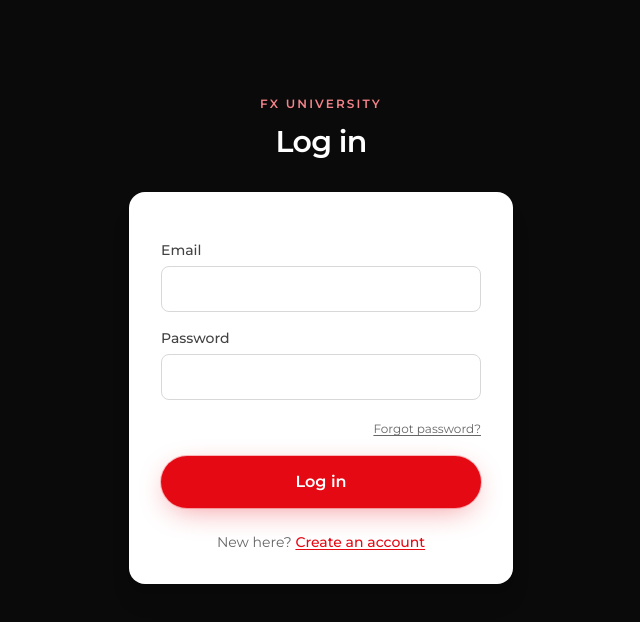
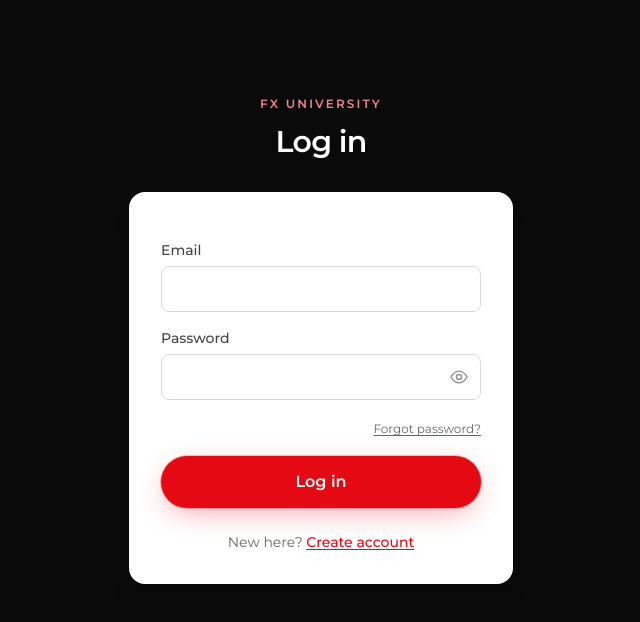
Before and after one commit to joshuashama19-tech/fx-uni, a Next.js app: page /login in a window 1280 px wide. Shown: the top 622 px of the page, without its empty margins (319-959 px from the left). Built offline with nearby package versions, Linux system fonts and the light colour scheme; no server answers.

Commit message:
Clean up site-wide UX copy and auth screens

```diff
--- a/app/get-started/page.tsx
+++ b/app/get-started/page.tsx
@@ -97,6 +97,7 @@ export default async function GetStartedPage({
               icon={<IconMail className="h-5 w-5" />}
               title="Check your email"
               body={`We sent a confirmation link to ${params.email ?? "your email address"}. Click it to activate your account, then come back here.`}
+              note="Can't find it? Check your Spam, Junk, or Promotions folder."
             />
           ) : params.status === "no-access" ? (
             <StatusPanel
@@ -150,11 +151,13 @@ function StatusPanel({
   title,
   body,
   tone = "info",
+  note,
 }: {
   icon: ReactNode;
   title: string;
   body: string;
   tone?: "info" | "warning";
+  note?: string;
 }) {
   const colors = tone === "warning" ? "bg-brand-50 text-brand-700" : "bg-ink-50 text-ink-700";
   return (
@@ -163,6 +166,11 @@ function StatusPanel({
       <div>
         <p className="text-sm font-semibold">{title}</p>
         <p className="mt-0.5 text-sm leading-relaxed">{body}</p>
+        {/* Only passed by the verify-email panel above — the "check your
+            spam folder" tip, moved here from SignupForm so it's shown while
+            the student is actually waiting for the email, not only on the
+            form before it's sent. */}
+        {note ? <p className="mt-1.5 text-xs leading-relaxed text-ink-500">{note}</p> : null}
       </div>
     </div>
   );
--- a/app/learn/[module]/[lesson]/page.tsx
+++ b/app/learn/[module]/[lesson]/page.tsx
@@ -46,7 +46,7 @@ export default async function LessonPage({
         </Link>{" "}
         /{" "}
         <Link href={`/learn/${mod.slug}`} className="hover:text-ink-800">
-          Module {mod.order}
+          Module {mod.order}: {mod.title}
         </Link>{" "}
         / Lesson {lesson.order}
       </p>
--- a/app/learn/[module]/exercises/page.tsx
+++ b/app/learn/[module]/exercises/page.tsx
@@ -50,7 +50,7 @@ export default async function ExercisesPage({ params }: { params: Promise<{ modu
               type="submit"
               className="rounded-full bg-brand-600 px-5 py-2.5 text-sm font-semibold text-white hover:bg-brand-700"
             >
-              ✓ Mark Exercises Complete
+              Mark Exercises Complete
             </button>
           </form>
         )}
--- a/app/login/page.tsx
+++ b/app/login/page.tsx
@@ -6,8 +6,9 @@ import { checkCourseAccess } from "@/lib/access";
 import { signInAction } from "@/lib/auth/actions";
 import { Container } from "@/components/ui/Container";
 import { siteConfig } from "@/lib/course-data";
+import { PasswordField } from "@/components/auth/PasswordField";
 
-export const metadata: Metadata = { title: "Log In" };
+export const metadata: Metadata = { title: "Log in" };
 
 export default async function LoginPage({
   searchParams,
@@ -62,16 +63,7 @@ export default async function LoginPage({
                 className="w-full rounded-lg border border-ink-200 bg-white px-4 py-3 text-sm text-ink-900 focus:border-brand-500 focus:outline-none focus:ring-2 focus:ring-brand-500/20"
               />
             </label>
-            <label className="block">
-              <span className="mb-1.5 block text-sm font-medium text-ink-700">Password</span>
-              <input
-                name="password"
-                type="password"
-                autoComplete="current-password"
-                required
-                className="w-full rounded-lg border border-ink-200 bg-white px-4 py-3 text-sm text-ink-900 focus:border-brand-500 focus:outline-none focus:ring-2 focus:ring-brand-500/20"
-              />
-            </label>
+            <PasswordField label="Password" name="password" autoComplete="current-password" required />
             <div className="text-right">
               <Link href="/forgot-password" className="text-xs text-ink-500 underline underline-offset-2 hover:text-ink-800">
                 Forgot password?
@@ -88,7 +80,7 @@ export default async function LoginPage({
           <p className="mt-6 text-center text-sm text-ink-500">
             New here?{" "}
             <Link href="/get-started?mode=signup" className="font-medium text-brand-600 underline underline-offset-2 hover:text-brand-700">
-              Create an account
+              Create account
             </Link>
           </p>
         </div>
--- a/components/PricingCard.tsx
+++ b/components/PricingCard.tsx
@@ -1,6 +1,5 @@
 "use client";
 
-import { useState } from "react";
 import { Reveal } from "./ui/Reveal";
 import { Button } from "./ui/Button";
 import { IconCheck } from "./icons";
@@ -14,14 +13,15 @@ type PricingCardProps = {
 };
 
 /**
- * Pure presentation/interaction (the coupon input's local state). The
- * pricing state itself is resolved server-side (components/PricingSection.tsx
- * -> lib/pricing.ts's resolvePricing()) and passed in whole — this component
- * never re-derives or overrides any part of it. Whatever it shows here is
- * exactly what checkout will charge.
+ * Pure presentation (no local interactive state). The discount-code entry
+ * point lives on /get-started only (app/get-started/page.tsx's
+ * CheckoutPanel) — this card intentionally has no coupon/discount UI of its
+ * own. The pricing state itself is resolved server-side
+ * (components/PricingSection.tsx -> lib/pricing.ts's resolvePricing()) and
+ * passed in whole — this component never re-derives or overrides any part
+ * of it. Whatever it shows here is exactly what checkout will charge.
  */
 export function PricingCard({ pricingState, billingNote }: PricingCardProps) {
-  const [coupon, setCoupon] = useState("");
   const promo = pricingState.isPromoActive;
 
   return (
@@ -79,34 +79,12 @@ export function PricingCard({ pricingState, billingNote }: PricingCardProps) {
             ))}
           </ul>
 
-          <div className="mt-7">
-            <label htmlFor="coupon" className="mb-2 block text-xs font-medium text-ink-400">
-              {pricing.couponPlaceholder}
-            </label>
-            <div className="flex gap-2">
-              <input
-                id="coupon"
-                type="text"
-                value={coupon}
-                onChange={(e) => setCoupon(e.target.value)}
-                placeholder="Enter code"
-                className="w-full rounded-full border border-white/15 bg-white/[0.04] px-4 py-2.5 text-sm text-white placeholder:text-ink-500 focus-visible:border-brand-400"
-              />
-              <button
-                type="button"
-                className="shrink-0 rounded-full border border-white/15 px-4 py-2.5 text-sm font-semibold text-ink-200 transition hover:bg-white/10"
-              >
-                Apply
-              </button>
-            </div>
-          </div>
-
           <Button href={pricing.ctaHref} size="lg" className="mt-7 w-full">
             {pricing.ctaLabel}
           </Button>
 
           <p className="mt-5 text-center text-xs text-ink-500">
-            {billingNote} &middot; Secure Paystack checkout &middot; Private student access
+            {billingNote} &middot; Secure checkout &middot; Private student access
           </p>
         </div>
       </div>
--- a/components/auth/SignupForm.tsx
+++ b/components/auth/SignupForm.tsx
@@ -71,9 +71,6 @@ export function SignupForm({ next }: { next: string }) {
       >
         Create account
       </button>
-      <p className="text-center text-xs text-ink-500">
-        Can&apos;t find the confirmation email? Check your Spam, Junk, or Promotions folder.
-      </p>
     </form>
   );
 }
```
